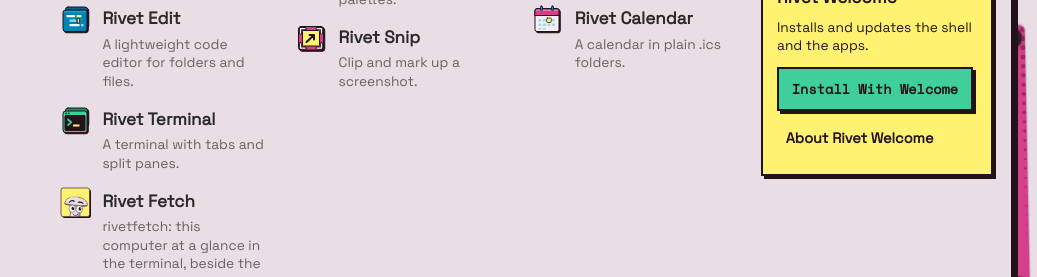
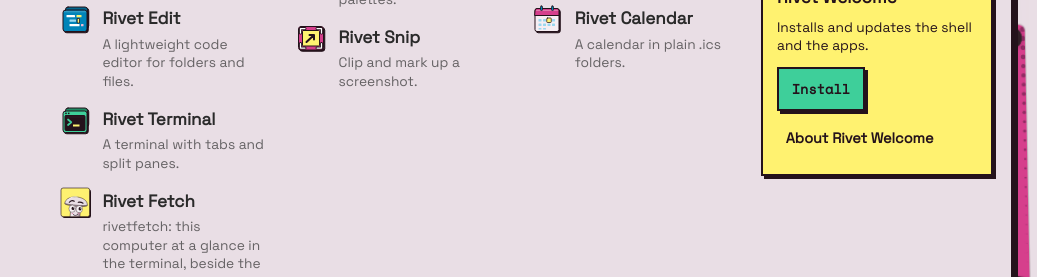
Before and after one commit to rivetsoft/rivetsoft.github.io, an Astro site: page / in a window 1280 px wide. Both pictures are taken after a click on the button "Apps". Shown: the part 183-460 px from the top of the page, 243-1280 px from the left. Built offline with nearby package versions, Linux system fonts and the light colour scheme; Astro itself is replaced by a stand-in of ours; no server answers.

Commit message:
Site: the Welcome column's button says Install

```diff
--- a/src/components/SiteMenu.astro
+++ b/src/components/SiteMenu.astro
@@ -66,7 +66,7 @@ const here = (slug: string) => (current === slug ? "page" : undefined);
             {welcome.icon && <img class="mega-welcome-icon" src={url(welcome.icon)} width="48" height="48" alt="" />}
             <p class="mega-name">{welcome.name}</p>
             <p class="mega-line">{welcome.line}</p>
-            <a class="mega-btn" href={url("docs/getting-started/install/#get-started")}>Install With Welcome</a>
+            <a class="mega-btn" href={url("docs/getting-started/install/#get-started")}>Install</a>
             <a class="mega-more" href={url("welcome/")} aria-current={here("welcome")}>About Rivet Welcome</a>
           </section>
         </div>
```
